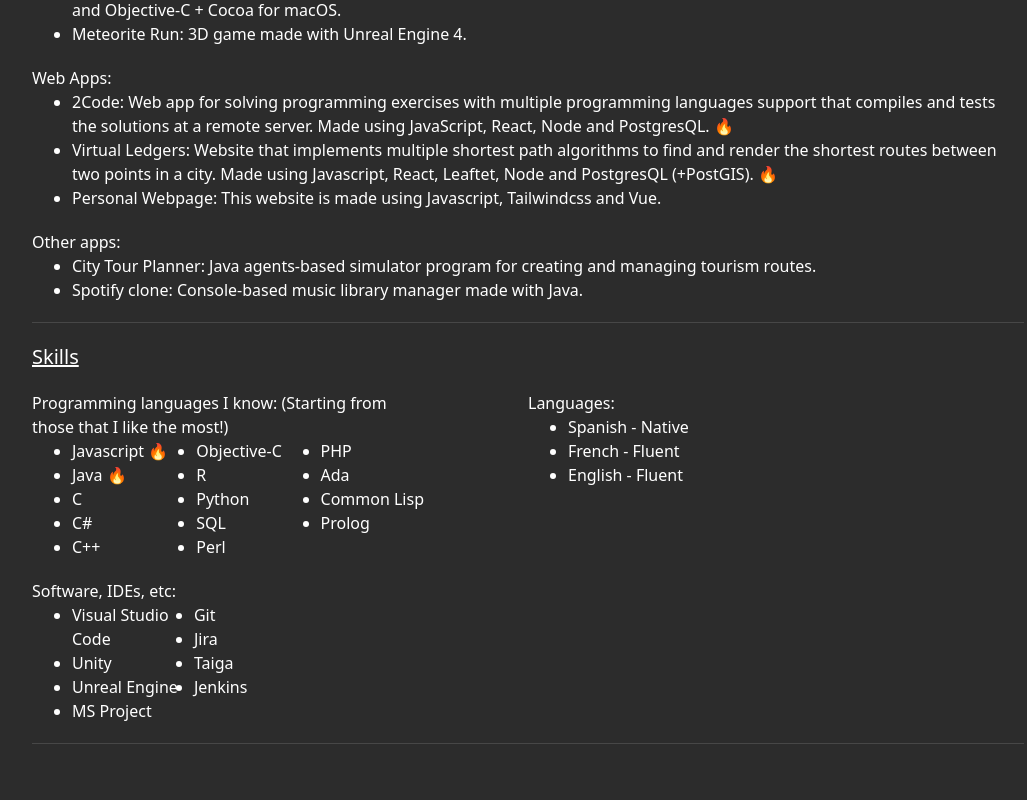
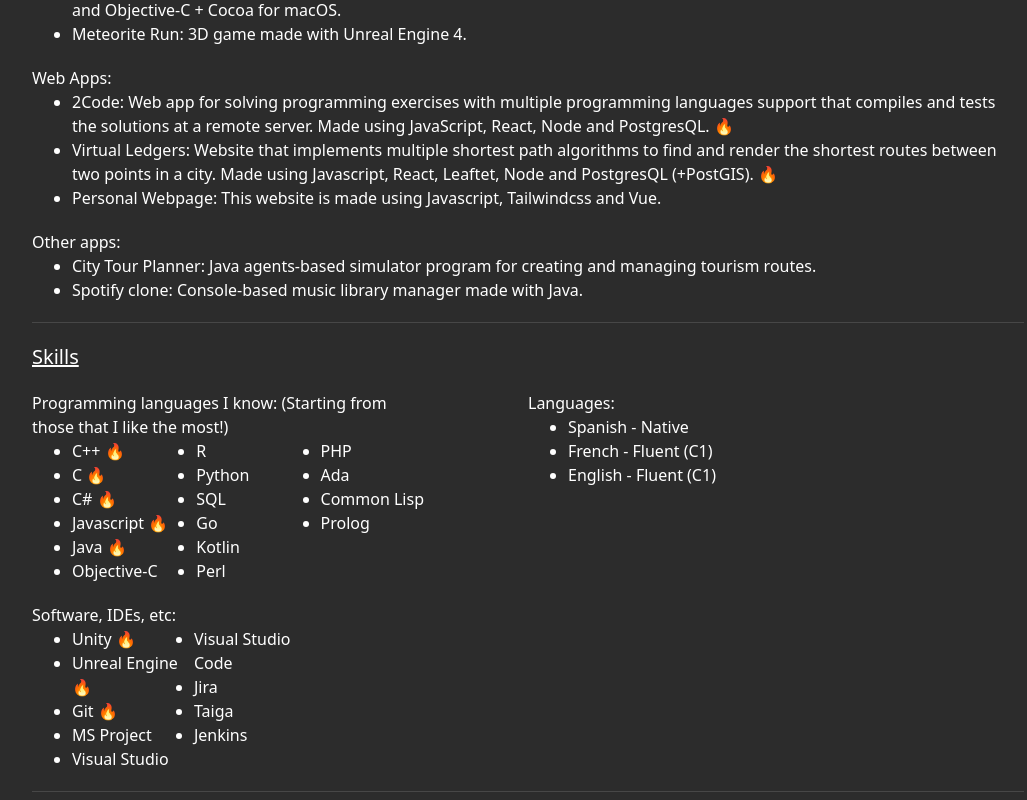
Before and after one commit to fabianvllb/fabianvllb.github.io, a Vue app: page / in a window 1280 px wide. Shown: the part 888-1688 px from the top of the page, without its empty margins (112-1139 px from the left). Before the commit the page ends 1640 px from the top, so only its background shows below. Built offline with nearby package versions, Linux system fonts and the light colour scheme.

Commit message:
Linking URL fix

```diff
--- a/src/App.vue
+++ b/src/App.vue
@@ -138,15 +138,17 @@
             <div class=" w-[80%]">
               <p>Programming languages I know: (Starting from those that I like the most!)</p>
               <ul class="pl-10 list-disc  columns-3">
+                <li>C++ 🔥</li>
+                <li>C 🔥</li>
+                <li>C# 🔥</li>
                 <li>Javascript 🔥</li>
                 <li>Java 🔥</li>
-                <li>C</li>
-                <li>C#</li>
-                <li>C++</li>
                 <li>Objective-C</li>
                 <li>R</li>
                 <li>Python</li>
                 <li>SQL</li>
+                <li>Go</li>
+                <li>Kotlin</li>
                 <li>Perl</li>
                 <li>PHP</li>
                 <li>Ada</li>
@@ -157,11 +159,12 @@
             <div class=" w-[54%]">
               <p>Software, IDEs, etc:</p>
               <ul class="pl-10 list-disc columns-2">
+                <li>Unity 🔥</li>
+                <li>Unreal Engine 🔥</li>
+                <li>Git 🔥</li>
+                <li>MS Project</li>
+                <li>Visual Studio</li>
                 <li>Visual Studio Code</li>
-                <li>Unity</li>
-                <li>Unreal Engine</li>
-                <li>MS Project</li>
-                <li>Git</li>
                 <li>Jira</li>
                 <li>Taiga</li>
                 <li>Jenkins</li>
@@ -175,8 +178,8 @@
                 <p>Languages:</p>
                 <ul class="pl-10 list-disc">
                   <li>Spanish - Native</li>
-                  <li>French - Fluent</li>
-                  <li>English - Fluent</li>
+                  <li>French - Fluent (C1)</li>
+                  <li>English - Fluent (C1)</li>
                 </ul>
               </div>
             </div>
--- a/src/components/Navbar.vue
+++ b/src/components/Navbar.vue
@@ -10,7 +10,7 @@
       <div class="flex flex-row space-x-10 py-5">
         <div class="space-x-2 hover:text-[#95B2B0]">
           <font-awesome-icon icon="fa-brands fa-github" />
-          <a href="https://github.com/Fabianvc88" target="_blank">GitHub</a>
+          <a href="https://github.com/fabianvllb" target="_blank">GitHub</a>
         </div>
         <div class="space-x-2 hover:text-[#95B2B0]">
           <font-awesome-icon icon="fa-brands fa-linkedin" />
```
